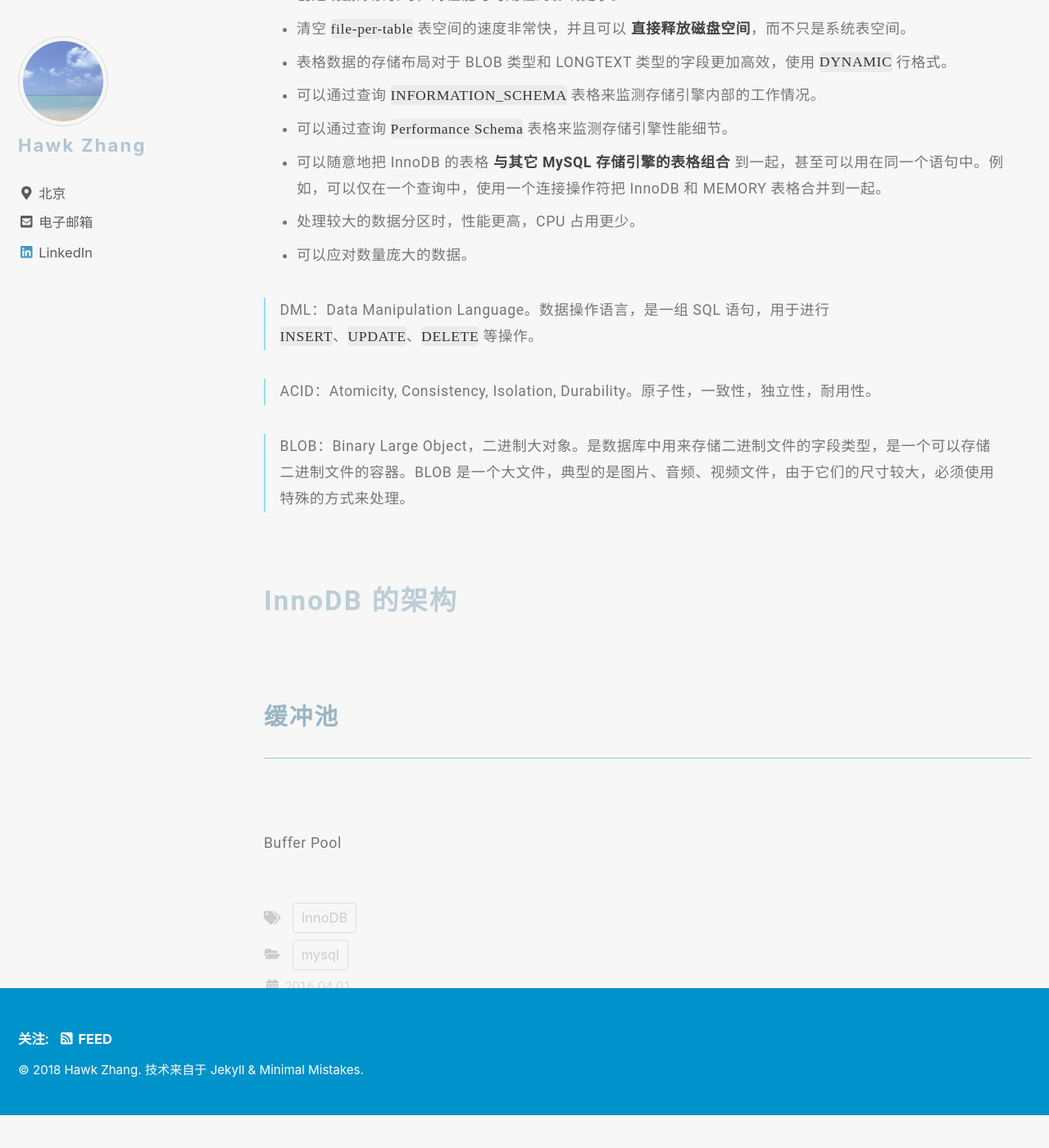
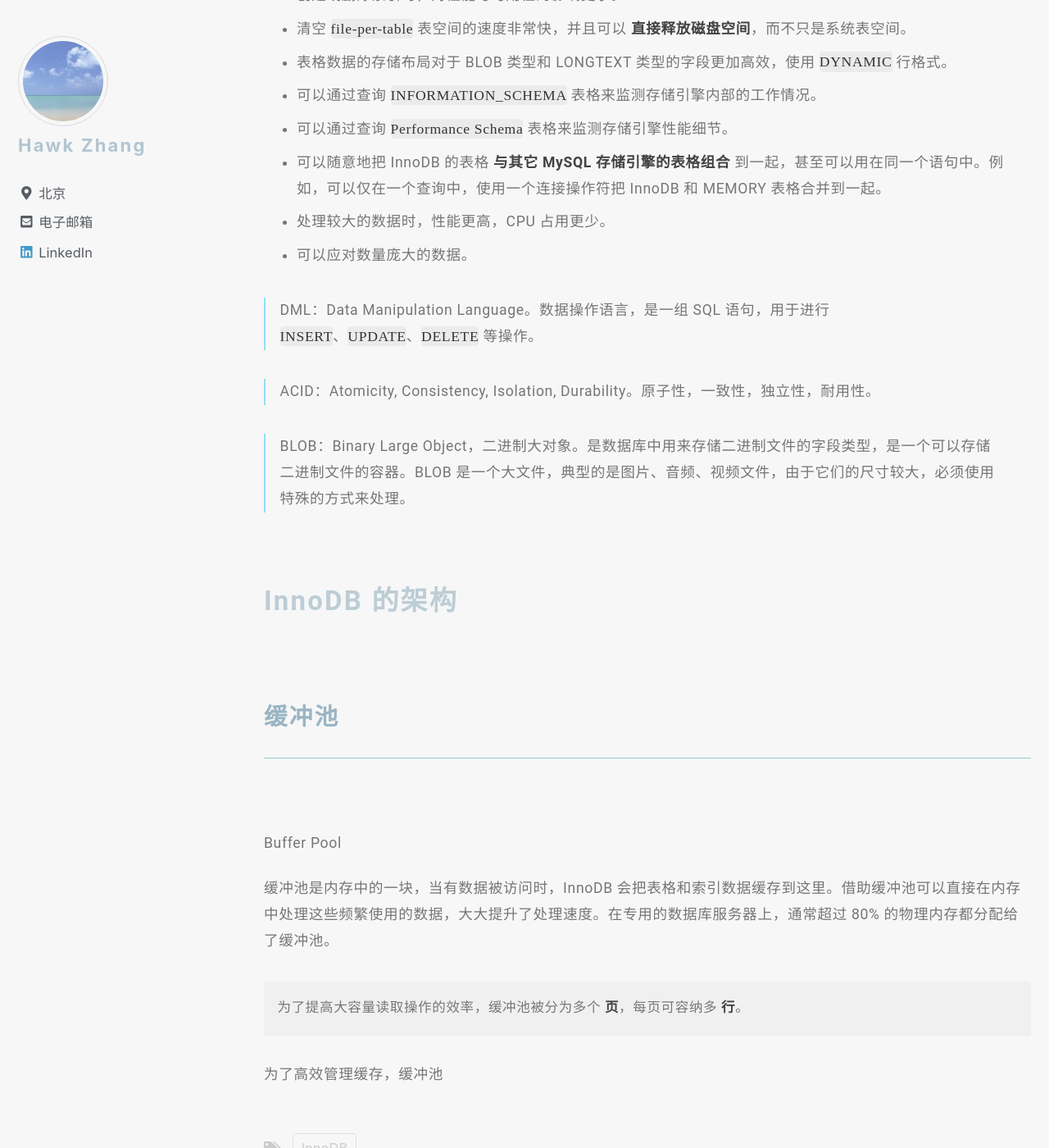
Before and after one commit to narru888/linotes_note, a Jekyll site: the page built from _posts/mysql/2016-04-01-innodb.intro.md, in a window 1280 px wide and 1400 px high, scrolled down 1777 px. Shown: the whole window at 82% size. Built offline with Jekyll 4.4.1, drawn with Linux system fonts in a browser that asks for light colours; nearby versions of some CDN libraries; a script that is not in the unit is left out; before the commit the page ends 3137 px from its top, so only the background shows below that.

Commit message:
update on 2018-08-19 21:20:01 CST

```diff
--- a/_posts/mysql/2016-04-01-innodb.intro.md
+++ b/_posts/mysql/2016-04-01-innodb.intro.md
@@ -41,7 +41,7 @@ InnoDB 是一个通用的存储引擎，它在高可用与高性能之间有着
 * 可以通过查询 `INFORMATION_SCHEMA` 表格来监测存储引擎内部的工作情况。
 * 可以通过查询 `Performance Schema` 表格来监测存储引擎性能细节。
 * 可以随意地把 InnoDB 的表格 **与其它 MySQL 存储引擎的表格组合** 到一起，甚至可以用在同一个语句中。例如，可以仅在一个查询中，使用一个连接操作符把 InnoDB 和 MEMORY 表格合并到一起。
-* 处理较大的数据分区时，性能更高，CPU 占用更少。
+* 处理较大的数据时，性能更高，CPU 占用更少。
 * 可以应对数量庞大的数据。
 
 
@@ -89,3 +89,10 @@ InnoDB 是一个通用的存储引擎，它在高可用与高性能之间有着
 ### 缓冲池
 
 Buffer Pool
+
+缓冲池是内存中的一块，当有数据被访问时，InnoDB 会把表格和索引数据缓存到这里。借助缓冲池可以直接在内存中处理这些频繁使用的数据，大大提升了处理速度。在专用的数据库服务器上，通常超过 80% 的物理内存都分配给了缓冲池。
+
+为了提高大容量读取操作的效率，缓冲池被分为多个 **页**，每页可容纳多 **行**。
+{: .notice}
+
+为了高效管理缓存，缓冲池
```
